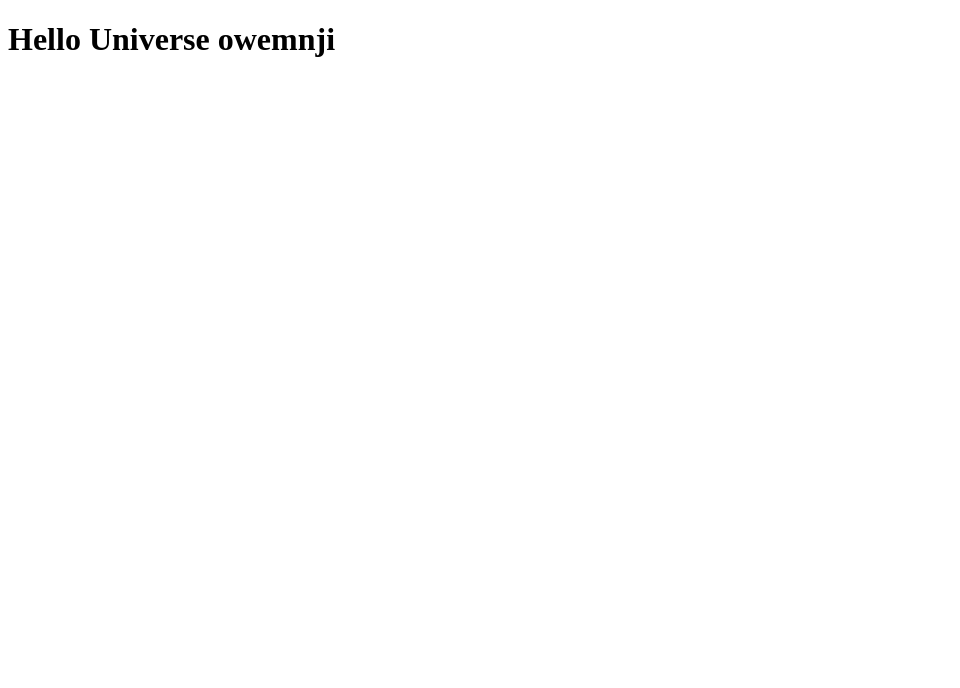
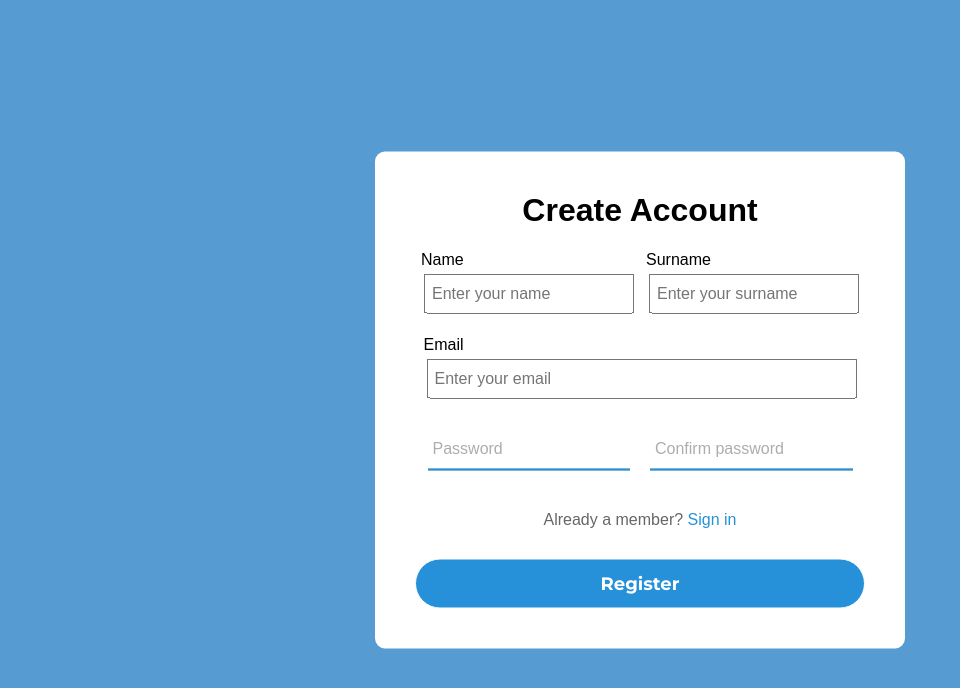
Before and after one commit to kani-anhaw/ITD108_Webapp, a website built with webpack: page dist/index.html in a window 1280 px wide. Shown: the whole page, without its empty margins (0-960 px from the left). Built offline with nearby package versions, Linux system fonts and the light colour scheme; some packages are replaced by stand-ins of ours.

Commit message:
Fixed UI

```diff
--- a/package.json
+++ b/package.json
@@ -11,6 +11,7 @@
   "author": "",
   "license": "ISC",
   "dependencies": {
+    "esm": "^3.2.25",
     "firebase": "^9.18.0"
   },
   "devDependencies": {
--- a/src/index.js
+++ b/src/index.js
@@ -1,11 +1,9 @@
-// Import the functions you need from the SDKs you need
+
+
 import { initializeApp } from "firebase/app";
 import { getAnalytics } from "firebase/analytics";
-// TODO: Add SDKs for Firebase products that you want to use
-// https://firebase.google.com/docs/web/setup#available-libraries
+import { getAuth } from "https://www.gstatic.com/firebasejs/9.18.0/firebase-auth.js";
 
-// Your web app's Firebase configuration
-// For Firebase JS SDK v7.20.0 and later, measurementId is optional
 const firebaseConfig = {
   apiKey: "AIzaSyAmcVWoiOB3esn01BajQgz2B5zCb-KvSvA",
   authDomain: "itd108-67333.firebaseapp.com",
@@ -19,4 +17,5 @@ const firebaseConfig = {
 // Initialize Firebase
 const app = initializeApp(firebaseConfig);
 const analytics = getAnalytics(app);
+const auth = getAuth(app);
 console.log(app)
```
Also changed, not shown: dist/bundle.js, dist/home.html (added), dist/index.html, dist/index2.html (added), dist/signin.html (added), dist/style.css (added), 2 other files.
